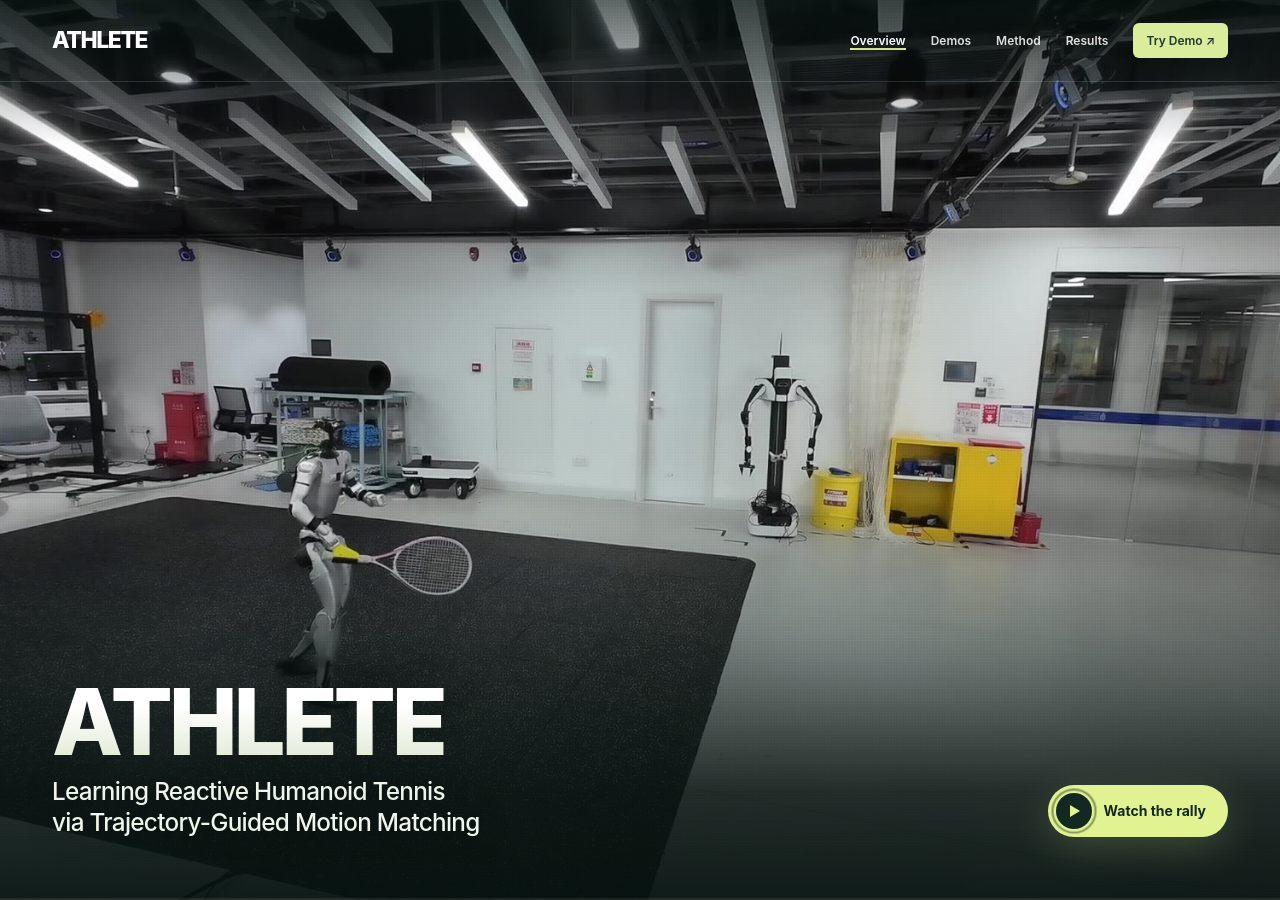
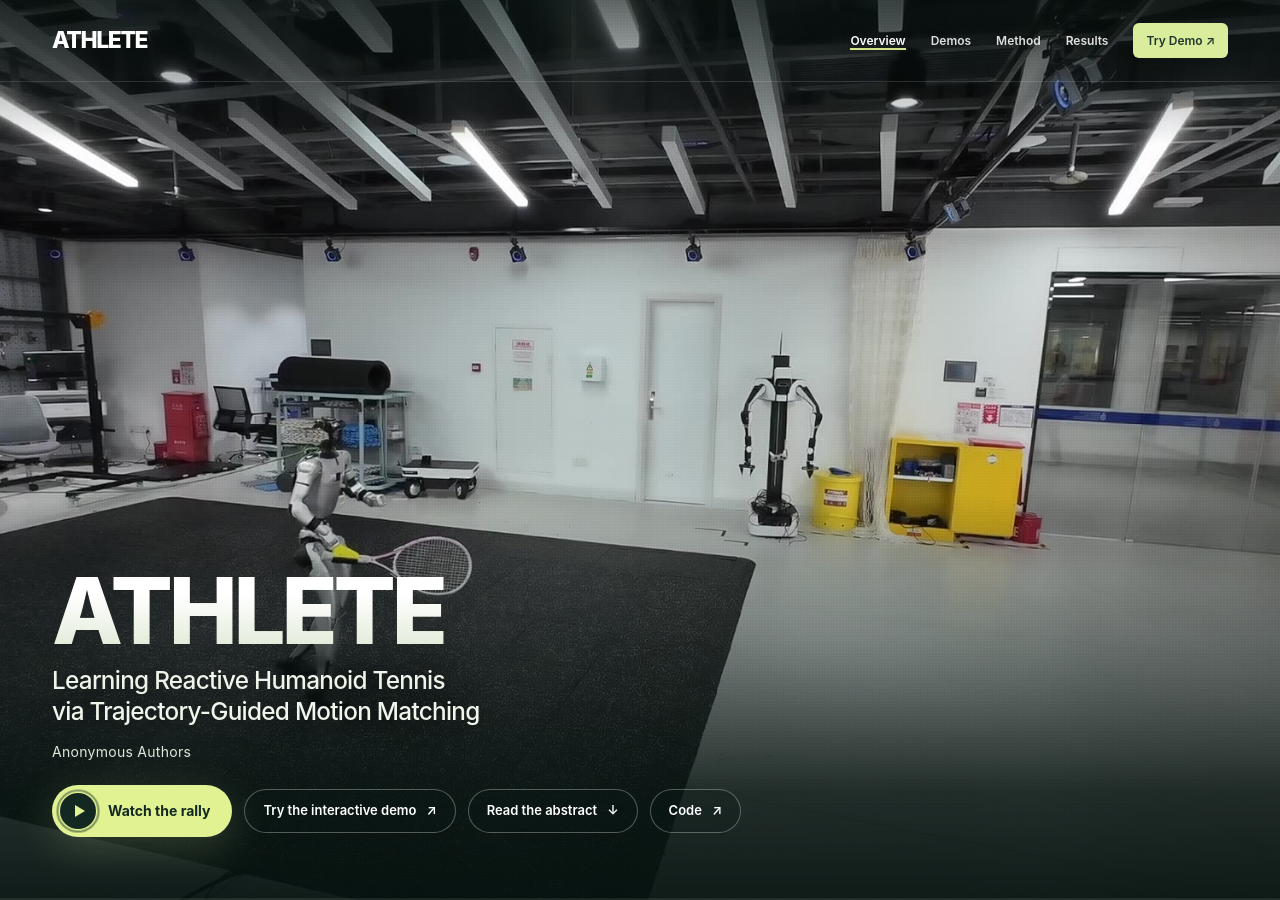
Before and after one commit to HazinTihoa/athlete.github.io, a Jekyll site: the page built from index.md, in a window 1280 px wide and 900 px high. Built offline with Jekyll 4.4.1, drawn with Linux system fonts in a browser that asks for light colours; a script that is not in the unit is left out.

Commit message:
Move authors and project links under the hero title
Co-Authored-By: Claude Opus 5.5 <noreply@anthropic.com>

```diff
--- a/_includes/project-hero.html
+++ b/_includes/project-hero.html
@@ -3,7 +3,8 @@
 <video hidden aria-hidden="true" id="hero-video" class="hero-video" poster="./assets/video/hero-rally-poster.jpg" data-video-src="./assets/video/hero-rally-1080.mp4" data-video-src-small="./assets/video/hero-rally-720.mp4" muted loop playsinline preload="none"></video>
 <div class="hero-shade" aria-hidden="true"></div>
 <div class="hero-grain" aria-hidden="true"></div>
-<div class="hero-copy"><h1 id="project-title"><span class="hero-word hero-reveal">ATHLETE</span><span class="hero-sub hero-reveal">Learning Reactive Humanoid Tennis <br>via Trajectory-Guided Motion Matching</span></h1><div class="hero-cta hero-reveal"><button type="button" class="hero-watch" data-film-open aria-haspopup="dialog"><span class="hero-watch-icon" aria-hidden="true"></span>Watch the rally</button><button id="hero-video-toggle" class="hero-toggle" type="button" aria-controls="hero-video" aria-label="Pause background video" hidden></button></div></div>
+<div class="hero-copy"><h1 id="project-title"><span class="hero-word hero-reveal">ATHLETE</span><span class="hero-sub hero-reveal">Learning Reactive Humanoid Tennis <br>via Trajectory-Guided Motion Matching</span></h1><p class="hero-authors hero-reveal">Anonymous Authors</p><div class="hero-cta hero-reveal"><button type="button" class="hero-watch" data-film-open aria-haspopup="dialog"><span class="hero-watch-icon" aria-hidden="true"></span>Watch the rally</button><a class="hero-link" href="#interactive-demo">Try the interactive demo <span aria-hidden="true">↗</span></a><a class="hero-link" href="#abstract">Read the abstract <span aria-hidden="true">↓</span></a><a class="hero-link" href="https://anonymous.4open.science/r/athlete-humanoid-tennis" target="_blank" rel="noopener">Code <span aria-hidden="true">↗</span></a></div></div>
+<button id="hero-video-toggle" class="hero-toggle" type="button" aria-controls="hero-video" aria-label="Pause background video" hidden></button>
 <div class="hero-progress" aria-hidden="true"><span></span></div>
 </section>
 <dialog class="film-dialog" id="film-dialog" aria-label="Real-world human–robot rally video">
--- a/_includes/project-home.html
+++ b/_includes/project-home.html
@@ -1,9 +1,3 @@
-<section class="publication" aria-label="Publication materials">
-<p class="authors">Anonymous Authors</p>
-
-<div class="hero-actions"><a class="button button-dark" href="#interactive-demo">Try the interactive demo <span>↗</span></a><a class="button button-light" href="#abstract">Read the abstract <span>↓</span></a><a class="button button-light" href="https://anonymous.4open.science/r/athlete-humanoid-tennis" target="_blank" rel="noopener">Code <span>↗</span></a></div>
-</section>
-
 <section class="overview section-block" id="overview" aria-labelledby="overview-title">
 <div><p class="section-label">01 / OVERVIEW</p><h2 id="overview-title">Learn the approach.<br>Learn the strike.<br>Bring them together.</h2></div>
 <div class="prose"><p>ATHLETE composes generic <strong>LAFAN1</strong> locomotion with strikes reconstructed from <strong>ordinary tennis videos</strong> into whole-body references, then distills them into one reactive policy that needs no reference motion at deployment.</p></div>
--- a/_layouts/project.html
+++ b/_layouts/project.html
@@ -1,5 +1,5 @@
 <!doctype html>
-<html lang="en"><head><meta charset="utf-8"><meta name="viewport" content="width=device-width,initial-scale=1"><title>ATHLETE · Reactive Humanoid Tennis</title><meta name="description" content="Learning reactive humanoid tennis from generic locomotion data and ordinary tennis videos through trajectory-guided motion matching and teacher–student learning."><meta name="theme-color" content="#182c27"><link rel="icon" href="data:,"><link rel="stylesheet" href="./assets/project.css?v=hero-3"><link rel="stylesheet" href="./assets/home-demo.css?v=auto-2"><script defer src="./assets/home-demo.js?v=auto-2"></script><link rel="stylesheet" href="./assets/hero.css?v=hero-5"><script defer src="./assets/hero.js?v=hero-3"></script></head>
+<html lang="en"><head><meta charset="utf-8"><meta name="viewport" content="width=device-width,initial-scale=1"><title>ATHLETE · Reactive Humanoid Tennis</title><meta name="description" content="Learning reactive humanoid tennis from generic locomotion data and ordinary tennis videos through trajectory-guided motion matching and teacher–student learning."><meta name="theme-color" content="#182c27"><link rel="icon" href="data:,"><link rel="stylesheet" href="./assets/project.css?v=hero-3"><link rel="stylesheet" href="./assets/home-demo.css?v=auto-2"><script defer src="./assets/home-demo.js?v=auto-2"></script><link rel="stylesheet" href="./assets/hero.css?v=hero-7"><script defer src="./assets/hero.js?v=hero-3"></script></head>
 <body><a class="skip-link" href="#content">Skip to content</a><header class="site-header"><a class="wordmark" href="#project-title">ATHLETE</a><nav aria-label="Project navigation"><a href="#overview">Overview</a><a href="#demonstrations">Demos</a><a href="#method">Method</a><a href="#results">Results</a><a class="nav-demo" href="#interactive-demo">Try Demo ↗</a></nav></header>
 {% include project-hero.html %}
 <main id="content" class="main-content">{{ content }}</main><footer class="site-footer"><a class="wordmark" href="#project-title">ATHLETE</a><p>Learning Reactive Humanoid Tennis via Trajectory-Guided Motion Matching</p><span>Anonymous project page</span></footer></body></html>
--- a/assets/hero.css
+++ b/assets/hero.css
@@ -112,3 +112,14 @@ body.film-open{overflow:hidden}
 }
 .hero-cinematic .hero-cta{align-items:center;gap:14px}
 .hero-cinematic .hero-cta .hero-toggle{position:static}
+
+/* Title, authors and links stacked in the bottom-left band */
+.hero-cinematic .hero-copy{flex-direction:column;align-items:flex-start;justify-content:flex-end;gap:0}
+.hero-authors{margin:14px 0 0;font-size:14px;letter-spacing:.02em;color:#dfe8da}
+.hero-cinematic .hero-cta{margin-top:22px;flex-wrap:wrap;gap:10px 12px}
+.hero-link{display:inline-flex;align-items:center;gap:10px;height:44px;padding:0 18px;border-radius:999px;border:1px solid #ffffff4d;background:#0a1a1540;backdrop-filter:blur(8px);color:#fff;font-size:13px;font-weight:600;white-space:nowrap;transition:background .2s,border-color .2s}
+.hero-link:hover{text-decoration:none;background:#ffffff1f;border-color:#ffffff99}
+.hero-watch{height:52px}
+.hero-cinematic .hero-toggle{position:absolute}
+@media(max-width:700px){.hero-link{height:40px;padding:0 14px;font-size:12px}.hero-authors{font-size:13px}}
+@media(max-width:700px){.hero-cinematic .hero-shade{background:linear-gradient(180deg,#06120fa6 0%,#06120f00 16%,#06120f00 30%,#06120fb3 52%,#06120ff2 78%)}}
```
Also changed, not shown: index.html (+4 -9 lines).
